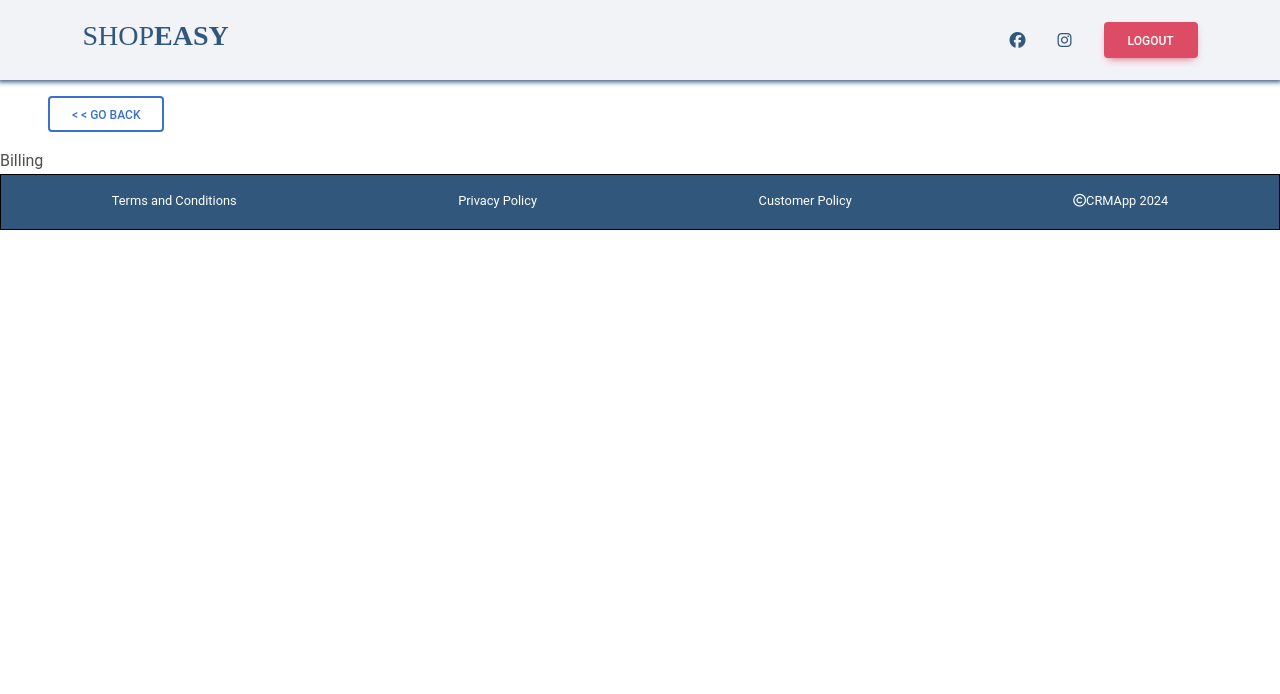
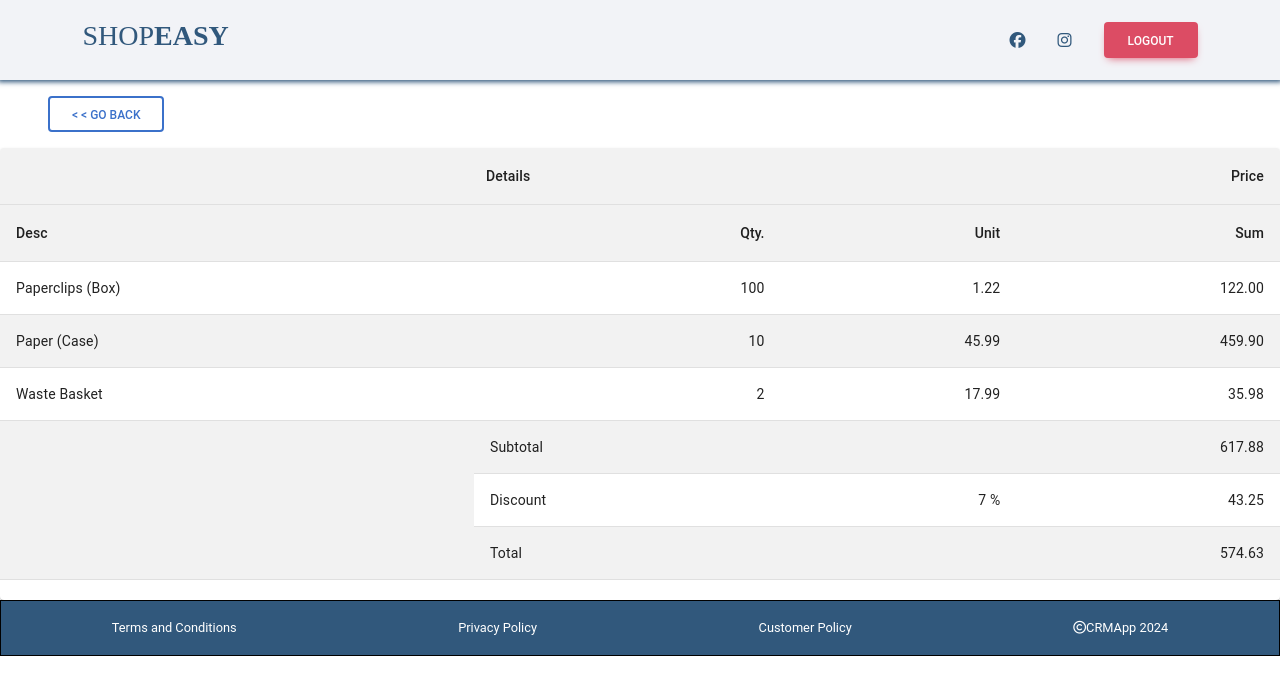
Before and after one commit to AkarshAB/CRM--Frontend, a React (Create React App) app: page /billing in a window 1280 px wide. Shown: the top 694 px of the page. Built offline with nearby package versions, Linux system fonts and the light colour scheme; no server answers.

Commit message:
updated till billing

```diff
--- a/package.json
+++ b/package.json
@@ -12,6 +12,7 @@
     "@testing-library/react": "^13.4.0",
     "@testing-library/user-event": "^13.5.0",
     "axios": "^1.6.7",
+    "formik": "^2.4.5",
     "mdb-react-ui-kit": "^7.2.0",
     "react": "^18.2.0",
     "react-bootstrap": "^2.10.1",
--- a/src/App.js
+++ b/src/App.js
@@ -11,6 +11,7 @@ import Inventory from './components/Inventory/Inventory.jsx';
 import Billing from './components/Billing/Billing.jsx';
 import Stocks from './components/Stocks/Stocks.jsx';
 import BackButton from './components/common/Back Button/BackButton.jsx';
+import BillingHistory from './components/BillingHistory/BillingHistory.jsx';
 
 
 function App() {
@@ -25,8 +26,9 @@ function App() {
         <Route path='/shopDetails' element={<ShopProfile />}></Route>
         <Route path='/addShop' element={<ShopAdding />}></Route>
         <Route path='/inventory' element={<Inventory />}></Route>
+        <Route path='/stocks' element={<Stocks />}></Route>
         <Route path='/billing' element={<Billing />}></Route>
-        <Route path='/stocks' element={<Stocks />}></Route>
+        <Route path='/BillingHistory' element={<BillingHistory />}></Route>
       </Routes>
       <Footer />
       <div className=''></div>
--- a/src/components/Billing/Billing.jsx
+++ b/src/components/Billing/Billing.jsx
@@ -1,8 +1,117 @@
-import React from 'react'
+import React, { useEffect, useState } from 'react'
 import './Billing.css'
+import Table from '@mui/material/Table';
+import TableBody from '@mui/material/TableBody';
+import TableCell from '@mui/material/TableCell';
+import TableContainer from '@mui/material/TableContainer';
+import TableHead from '@mui/material/TableHead';
+import TableRow from '@mui/material/TableRow';
+import Paper from '@mui/material/Paper';
+import axios from 'axios';
+
+const DISCOUNT = 0.07;
+
+function ccyFormat(num) {
+  return `${num.toFixed(2)}`;
+}
+
+function priceRow(qty, unit) {
+  return qty * unit;
+}
+
+function createRow(desc, qty, unit) {
+  const price = priceRow(qty, unit);
+  return { desc, qty, unit, price };
+}
+
+function subtotal(items) {
+
+
+
+  return items.map(({ price }) => price).reduce((sum, i) => sum + i, 0);
+}
+
+const rows = [
+  createRow('Paperclips (Box)', 100, 1.22),
+  createRow('Paper (Case)', 10, 45.99),
+  createRow('Waste Basket', 2, 17.99),
+];
+
+const invoiceSubtotal = subtotal(rows);
+const invoiceTaxes = DISCOUNT * invoiceSubtotal;
+const invoiceTotal = invoiceSubtotal - invoiceTaxes;
 function Billing() {
+  const [billingData, setBillingData] = useState([])
+
+
+  useEffect(() => {
+    const fetchBillingData = async () => {
+      const token = localStorage.getItem('token')
+      try {
+        const response = await axios.get('',
+          {
+            headers: {
+              Authorization: `Token ${token}`
+            }
+          })
+        console.log(response);
+        setBillingData(response.data)
+      }
+
+      catch (error) {
+        console.log('Error:', error);
+      }
+    }
+    fetchBillingData();
+  }, [])
+
+
+
   return (
-    <div>Billing</div>
+    <>
+      <TableContainer component={Paper}>
+        <Table sx={{ minWidth: 700 }} aria-label="spanning table">
+          <TableHead>
+            <TableRow>
+              <TableCell align="center" colSpan={3}>
+                Details
+              </TableCell>
+              <TableCell align="right">Price</TableCell>
+            </TableRow>
+            <TableRow>
+              <TableCell>Desc</TableCell>
+              <TableCell align="right">Qty.</TableCell>
+              <TableCell align="right">Unit</TableCell>
+              <TableCell align="right">Sum</TableCell>
+            </TableRow>
+          </TableHead>
+          <TableBody>
+            {rows.map((row) => (
+              <TableRow key={row.desc}>
+                <TableCell>{row.desc}</TableCell>
+                <TableCell align="right">{row.qty}</TableCell>
+                <TableCell align="right">{row.unit}</TableCell>
+                <TableCell align="right">{ccyFormat(row.price)}</TableCell>
+              </TableRow>
+            ))}
+            <TableRow>
+              <TableCell rowSpan={3} />
+              <TableCell colSpan={2}>Subtotal</TableCell>
+              <TableCell align="right">{ccyFormat(invoiceSubtotal)}</TableCell>
+            </TableRow>
+            <TableRow>
+              <TableCell>Discount</TableCell>
+              <TableCell align="right">{`${(DISCOUNT * 100).toFixed(0)} %`}</TableCell>
+              <TableCell align="right">{ccyFormat(invoiceTaxes)}</TableCell>
+            </TableRow>
+            <TableRow>
+              <TableCell colSpan={2}>Total</TableCell>
+              <TableCell align="right">{ccyFormat(invoiceTotal)}</TableCell>
+            </TableRow>
+          </TableBody>
+        </Table>
+      </TableContainer>
+    </>
   )
 }
 
--- /dev/null
+++ b/src/components/BillingHistory/BillingHistory.jsx
@@ -0,0 +1,34 @@
+import React, { useEffect, useState } from 'react'
+import './BillingHistory.css'
+import axios from 'axios'
+
+function BillingHistory() {
+  const [billingHistoryData, setBillingHistoryData] = useState()
+
+  useEffect(() => {
+    const fetchBillingHistoryData = async () => {
+      const token = localStorage.getItem('token')
+      try {
+        const response = await axios.get('',
+          {
+            headers: {
+              Authorization: `Token ${token}`
+            }
+          })
+        console.log(response);
+        setBillingHistoryData(response.data)
+      }
+      catch (error) {
+        console.log(error);
+      }
+    }
+    fetchBillingHistoryData()
+  }, [])
+
+
+  return (
+    <div>BillingHistory</div>
+  )
+}
+
+export default BillingHistory
--- a/src/components/Inventory/Inventory.jsx
+++ b/src/components/Inventory/Inventory.jsx
@@ -1,10 +1,42 @@
-import React from 'react'
+import React, { useEffect, useState } from 'react'
 import './Inventory.css'
 import { DataGrid } from '@mui/x-data-grid';
+import axios from 'axios';
+import { Formik } from 'formik';
 // import { useDataGridProps } from '@mui/x-data-grid';
 
 
+
 function Inventory() {
+
+  const [productsData, setProductsData] = useState([])
+
+  useEffect(() => {
+    const fetchInventory = async () => {
+      const token = localStorage.getItem('token')
+      console.log('token', token);
+      if (!token) {
+        alert('You are not authorised')
+      }
+      try {
+        const response = await axios.get('http://127.0.0.1:8000/shop_app/products/',
+          {
+            headers: {
+              Authorization: `Token ${token}`
+            }
+          });
+        console.log(response);
+        setProductsData(response.data)
+      }
+      catch (error) {
+        console.log(error);
+      }
+    }
+    fetchInventory()
+  }, [])
+
+
+
 
   const columns = [
     { field: 'id', headerName: 'Prodct ID', width: 230 },
--- a/src/components/ShopAdding/ShopAdding.jsx
+++ b/src/components/ShopAdding/ShopAdding.jsx
@@ -10,7 +10,7 @@ import {
 
 function ShopAdding() {
   const [formData, setFormData] = useState({
-    // shopName: '',
+    shopName: '',
     owner_name: '',
     address: '',
     email: '',
@@ -42,7 +42,7 @@ function ShopAdding() {
       console.log('Response:', response.data);
       alert('Shop added successfully:', response.data);
       setFormData({
-        // shopName: '',
+        shopName: '',
         owner_name: '',
         address: '',
         email: '',
@@ -69,12 +69,12 @@ function ShopAdding() {
             <form>
               <MDBRow>
                 <MDBCol>
-                  {/* <MDBInput
+                  <MDBInput
                     className="mb-4"
                     label="Shop Name"
                     name="shopName"
                     onChange={handleChange}
-                  /> */}
+                  />
                 </MDBCol>
               </MDBRow>
               <MDBInput
--- a/src/components/ShopPage/ShopProfile.jsx
+++ b/src/components/ShopPage/ShopProfile.jsx
@@ -43,7 +43,7 @@ function ShopProfile() {
             <p><Link to={'/inventory'}>Inventory</Link></p>
             <p><Link to={'/billing'}>Billing</Link></p>
             <p><Link to={'/stocks'}>Stocks</Link></p>
-            <button className='btn btn-primary'>Billing History</button>
+            <Link to={'/BillingHistory'}> <button className='btn btn-primary'>Billing History</button></Link>
           </div>
         </div>
       </div>
--- a/src/components/common/Back Button/BackButton.jsx
+++ b/src/components/common/Back Button/BackButton.jsx
@@ -7,6 +7,7 @@ function BackButton() {
   const location = useLocation();
   const isLogin = location.pathname === '/'
   const isRegister = location.pathname === '/register'
+  const isHome = location.pathname === '/home'
   const navigate = useNavigate()
 
   const handleBackButton = () => {
@@ -14,7 +15,7 @@ function BackButton() {
   }
   return (
     <>
-      <button className='btn btn-outline-primary ms-5 m-3' style={{ display: isLogin || isRegister ? 'none' : '' }} onClick={handleBackButton}>
+      <button className='btn btn-outline-primary ms-5 m-3' style={{ display: isLogin || isRegister || isHome ? 'none' : '' }} onClick={handleBackButton}>
         &lt;
         &lt;
         Go Back
--- a/src/components/pages/home/Home.css
+++ b/src/components/pages/home/Home.css
@@ -1,9 +1,15 @@
+
+
 .profileImg {
   overflow: hidden;
   border-radius: 50%;
   /* border: 1px solid black; */
   height: 150px;
   width: 150px;
+}
+
+.rowWrapper {
+  background-color: #fff7f7;
 }
 
 .dp {
```
Also changed, not shown: src/components/Stocks/Stocks.jsx (+32 -2 lines), src/components/pages/home/Home.jsx (+5 -8 lines), src/components/BillingHistory/BillingHistory.css (added), 1 other file (tests, documents, lock files or other folders).
